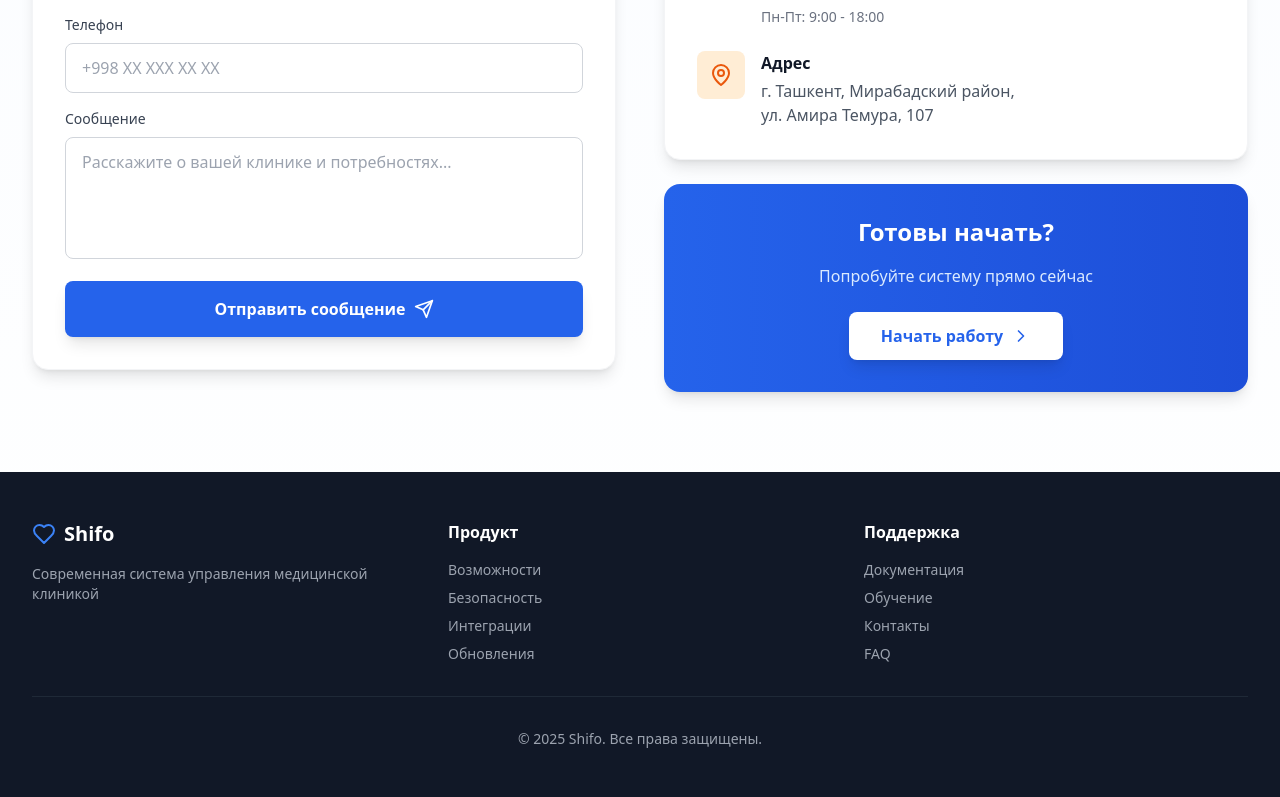
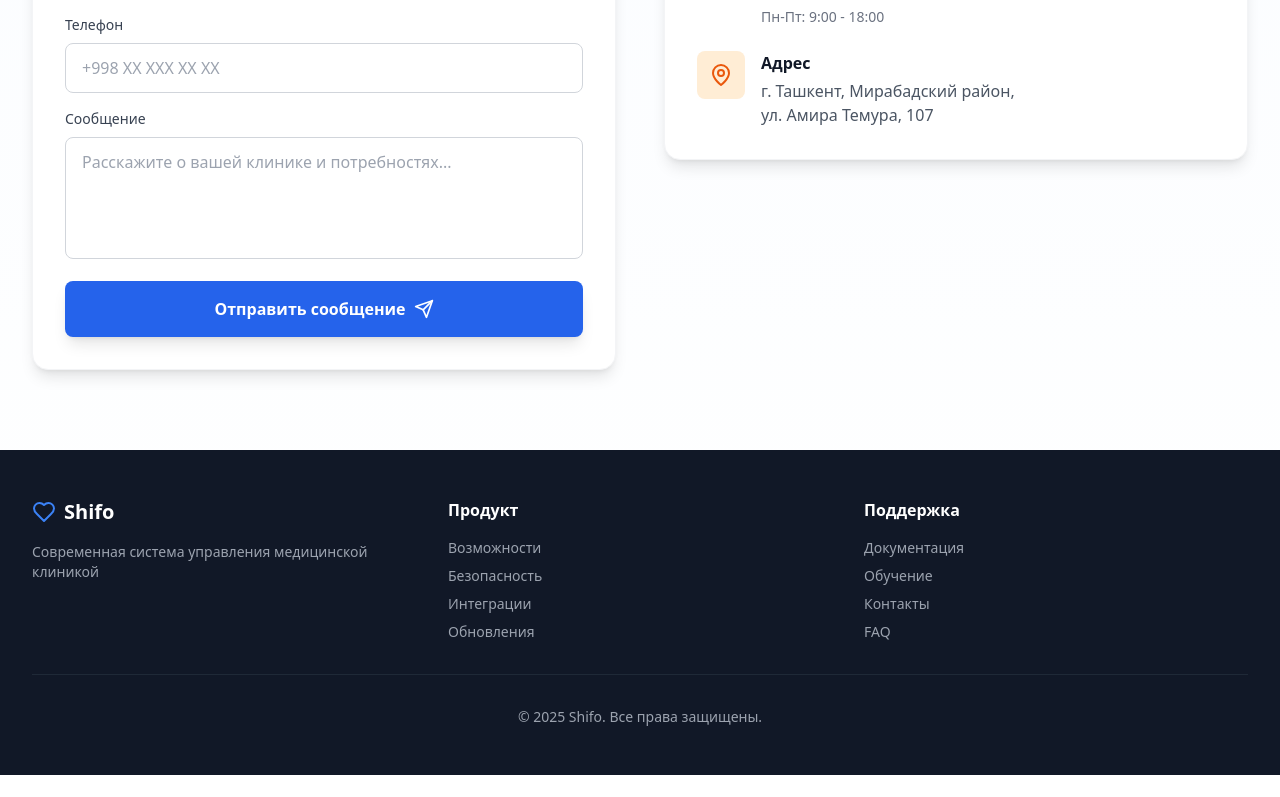
Before and after one commit to isoboi/shifo-design, a React (Vite) app: page / in a window 1280 px wide. Shown: the part 2804-3601 px from the top of the page. After the commit the page ends 3579 px from the top, so only its background shows below. Built offline with nearby package versions, Linux system fonts and the light colour scheme.

Commit message:
Updated Landing.tsx

```diff
--- a/src/components/Landing.tsx
+++ b/src/components/Landing.tsx
@@ -362,22 +362,6 @@ export function Landing({ onGetStarted }: LandingProps) {
                 </div>
               </div>
             </div>
-
-            <div className="bg-gradient-to-r from-blue-600 to-blue-700 rounded-2xl p-8 text-center shadow-lg">
-              <h3 className="text-2xl font-bold text-white mb-4">
-                Готовы начать?
-              </h3>
-              <p className="text-blue-100 mb-6">
-                Попробуйте систему прямо сейчас
-              </p>
-              <button
-                onClick={onGetStarted}
-                className="bg-white text-blue-600 px-8 py-3 rounded-lg hover:bg-blue-50 transition-colors font-semibold inline-flex items-center space-x-2 shadow-lg"
-              >
-                <span>Начать работу</span>
-                <ChevronRight className="w-5 h-5" />
-              </button>
-            </div>
           </div>
         </div>
       </section>
```
